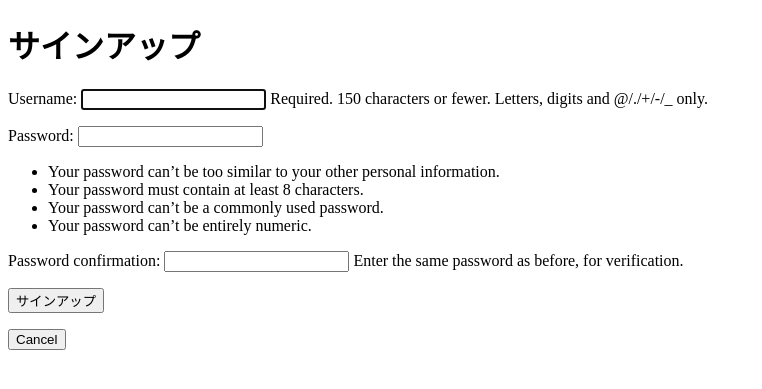
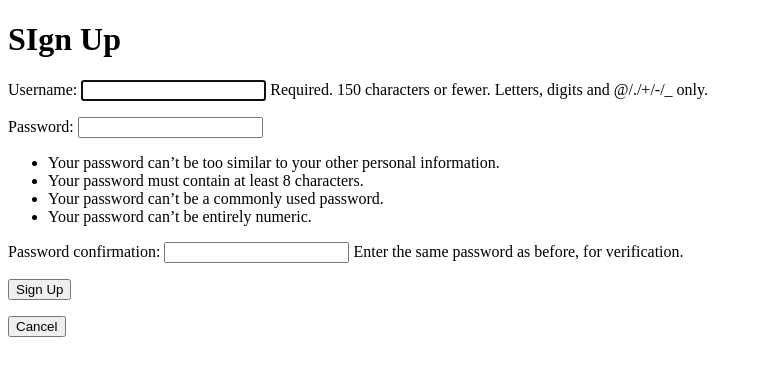
Before and after one commit to kttyo/justjam, a Django app: page /account/signup in a window 1280 px wide. Shown: the top 389 px of the page, without its empty margins (0-762 px from the left). Run offline with Django 3.2, Linux system fonts and the light colour scheme.

Commit message:
Converted values to English.

```diff
--- a/account/templates/registration/login.html
+++ b/account/templates/registration/login.html
@@ -2,14 +2,14 @@
 <html lang="en">
 <head>
     <meta charset="UTF-8">
-    <title>ログイン</title>
+    <title>Log In</title>
 </head>
 <body>
-    <h1>ログイン</h1>
+    <h1>Log In</h1>
     <form action="{% url 'account:login' %}" method="post">
         {% csrf_token %}
         {{ form.as_p }}
-        <p><input type="submit" value="ログイン"></p>
+        <p><input type="submit" value="Log In"></p>
     </form>
 <a href="http://localhost:8080"><button>Cancel</button></a>
 </body>
--- a/account/templates/registration/signup.html
+++ b/account/templates/registration/signup.html
@@ -2,14 +2,15 @@
 <html lang="en">
 <head>
     <meta charset="UTF-8">
-    <title>サインアップ</title>
+    <title>Sign Up</title>
 </head>
 <body>
-    <h1>サインアップ</h1>
+    <h1>SIgn Up</h1>
+    {% if error_message %}<p><strong>{{ error_message }}</strong></p>{% endif %}
     <form action="{% url 'account:signup' %}" method="post">
         {% csrf_token %}
         {{ form.as_p }}
-        <p><input type="submit" value="サインアップ"></p>
+        <p><input type="submit" value="Sign Up"></p>
     </form>
 </body>
 <a href="http://localhost:8080"><button>Cancel</button></a>
```
